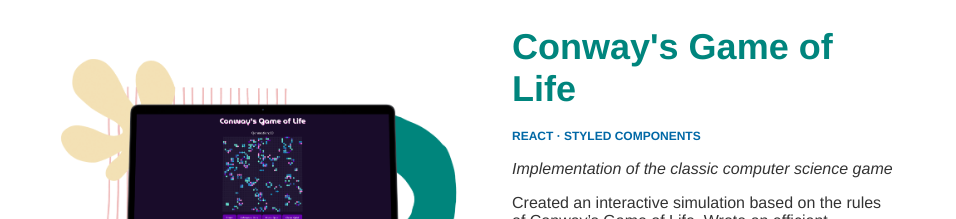
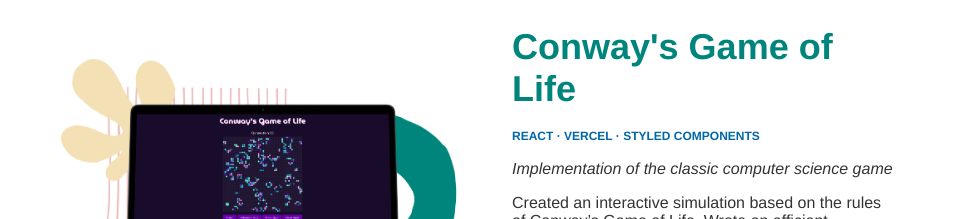
Before and after one commit to elysiagabe/portfolio, a Next.js app: page / in a window 1280 px wide. Shown: the part 1680-1899 px from the top of the page, without its empty margins (160-1116 px from the left). Built offline with nearby package versions, Linux system fonts and the light colour scheme.

Commit message:
Cleans up commented code

```diff
--- a/data/projectInfo.js
+++ b/data/projectInfo.js
@@ -27,7 +27,7 @@ export default [
     {
         id: 3,
         projectName: "Conway's Game of Life",
-        tech: ["React", "Styled Components"],
+        tech: ["React", "Vercel", "Styled Components"],
         projectDesc: "Implementation of the classic computer science game",
         summary: "Created an interactive simulation based on the rules of Conway’s Game of Life. Wrote an efficient algorithm to generate new generations of cells correctly. Implemented additional features to allow the user to customize the simulation. ",
         img: "/conway_mockup.png",
--- a/pages/components/Contact/ContactForm.js
+++ b/pages/components/Contact/ContactForm.js
@@ -23,6 +23,10 @@ const ContactForm = () => {
                 })
             } else {
                 setStatus("ERROR")
+                ReactGA.event({
+                    category: 'Error',
+                    action: 'Error Submitting Contact Form'
+                })
             }
         }
         xhr.send(data);
--- a/pages/components/Projects/ProjectCard.js
+++ b/pages/components/Projects/ProjectCard.js
@@ -1,8 +1,7 @@
 import ReactGA from 'react-ga'
 
 const ProjectCard = ({ projId, name, tech, desc, summary, img, links }) => {
-
-
+    // Used to set order of image for every other project on larger screens
     const updateOrder = id => {
         if (id % 2 === 0) {
             return "right-col"
@@ -18,7 +17,6 @@ const ProjectCard = ({ projId, name, tech, desc, summary, img, links }) => {
             />
 
             <div className="project-info">
-                {/* project info here */}
                 <h3>{name}</h3>
 
                 <ul>
@@ -36,11 +34,11 @@ const ProjectCard = ({ projId, name, tech, desc, summary, img, links }) => {
                     <div key={link.url} className="project-link">
                         <img id="arrow" src="/black_arrow.png" />
                         <ReactGA.OutboundLink
+                            style={{textDecoration: 'none', color: '#333'}}
                             eventLabel={`Clicked ${link.url}`}
                             to={link.url}
                             target="_blank"
                             trackerNames={['ProjectLinks']}
-                            id="link"
                         >
                             {link.preview}
                         </ReactGA.OutboundLink>
--- a/pages/components/Projects/index.js
+++ b/pages/components/Projects/index.js
@@ -17,12 +17,10 @@ const Projects = () => {
                     links={p.links}
                 />
             ))}
-            {/* <ProjectCard /> */}
             <style jsx>{`
                 .project-container {
                     max-width: 1400px;
                     margin: 200px auto 0;
-                    // border: 1px solid pink;
                 }
 
                 .project-container h2 {
@@ -30,7 +28,6 @@ const Projects = () => {
                     text-align: center;
                     font-weight: 400;
                 }
-
             `}</style>
         </section>
     )
```
Also changed, not shown: pages/components/About/Skills.js (+0 -10 lines), pages/index.js (+0 -11 lines).
